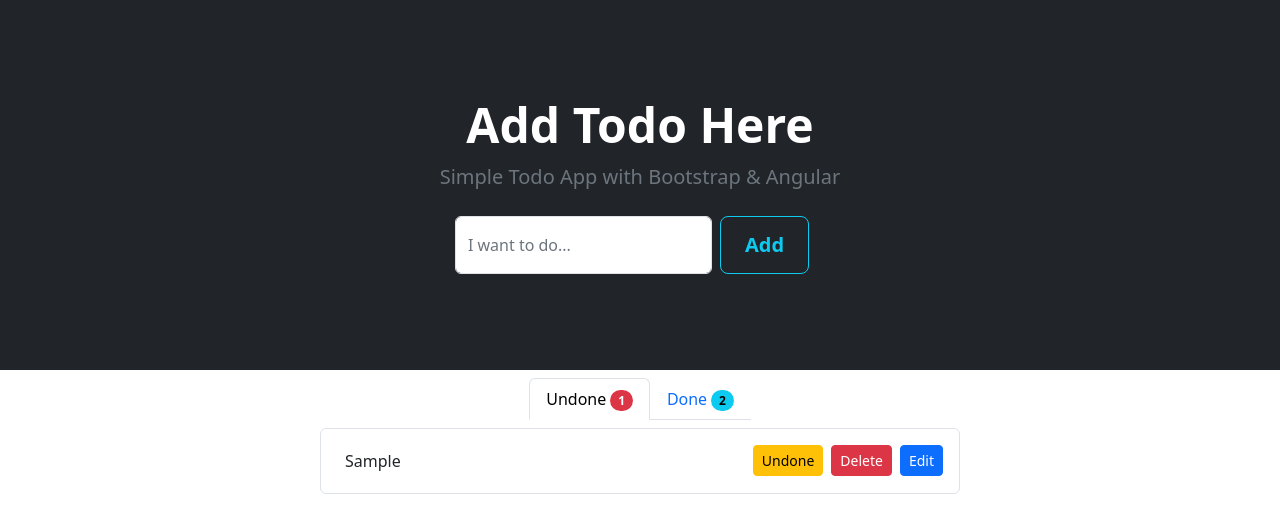
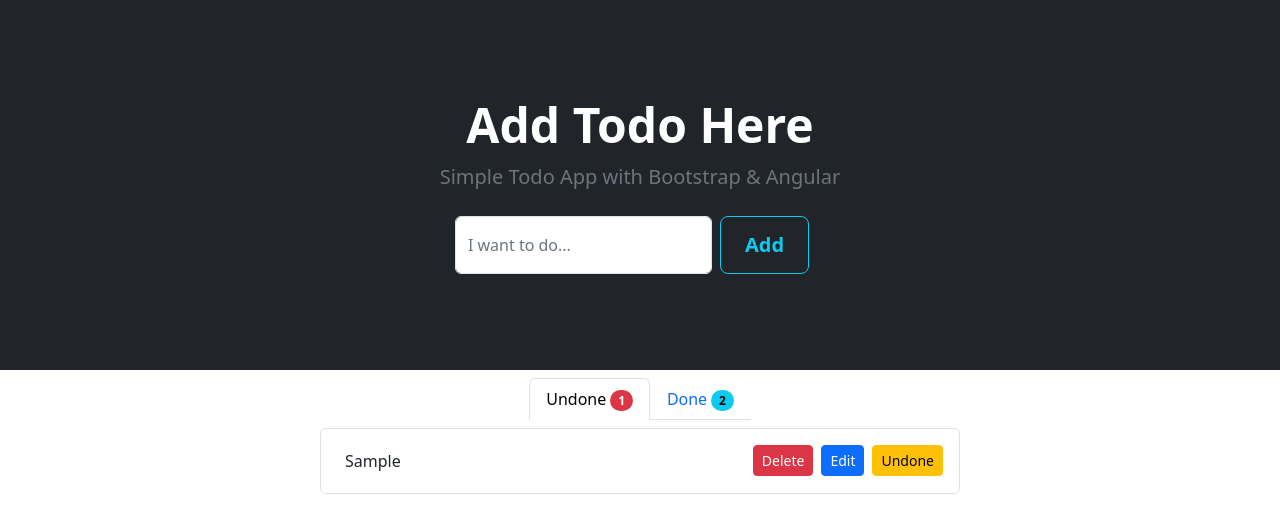
Before and after one commit to YasinDehfuli/Angular-Todo-App, an Angular app: page / in a window 1280 px wide. Both pictures are taken after typing "Sample" into the empty fields and a click on the button "Add". Shown: the top 532 px of the page. Built offline with nearby package versions, Linux system fonts and the light colour scheme.

Commit message:
chore(done-tasks): changed done tasks button position

```diff
--- a/src/app/components/todo/todo.component.html
+++ b/src/app/components/todo/todo.component.html
@@ -14,11 +14,11 @@
       </label>
     </div>
     <div *ngIf="!hasDoEditSelected ; else submit_button_template" class="d-flex gap-2">
+      <button type="button" class="btn btn-sm btn-danger" (click)="doDeleteTodo(todo.key)">Delete</button>
+      <button type="button" class="btn btn-sm btn-primary" (click)="doEditTodo()">Edit</button>
       <button type="button" class="btn btn-sm" [ngClass]="{'btn-success': todo.done , 'btn-warning': !todo.done}" (click)="doToggleStatusTodo(todo.key)">
         {{ todo.done ? 'Done' : 'Undone' }}
       </button>
-      <button type="button" class="btn btn-sm btn-danger" (click)="doDeleteTodo(todo.key)">Delete</button>
-      <button type="button" class="btn btn-sm btn-primary" (click)="doEditTodo()">Edit</button>
     </div>
     <ng-template #submit_button_template>
       <div class="d-flex gap-2">
```
